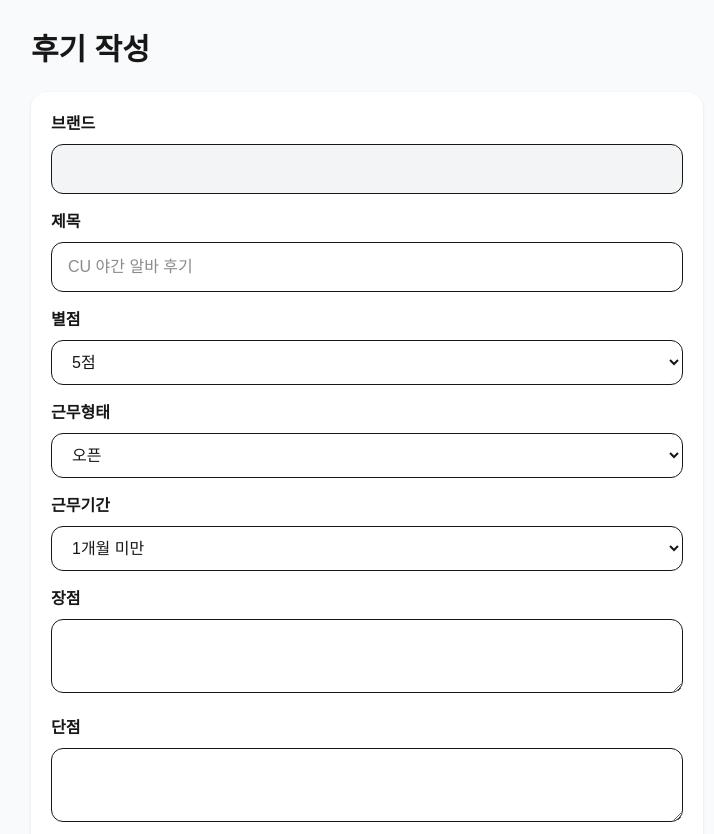
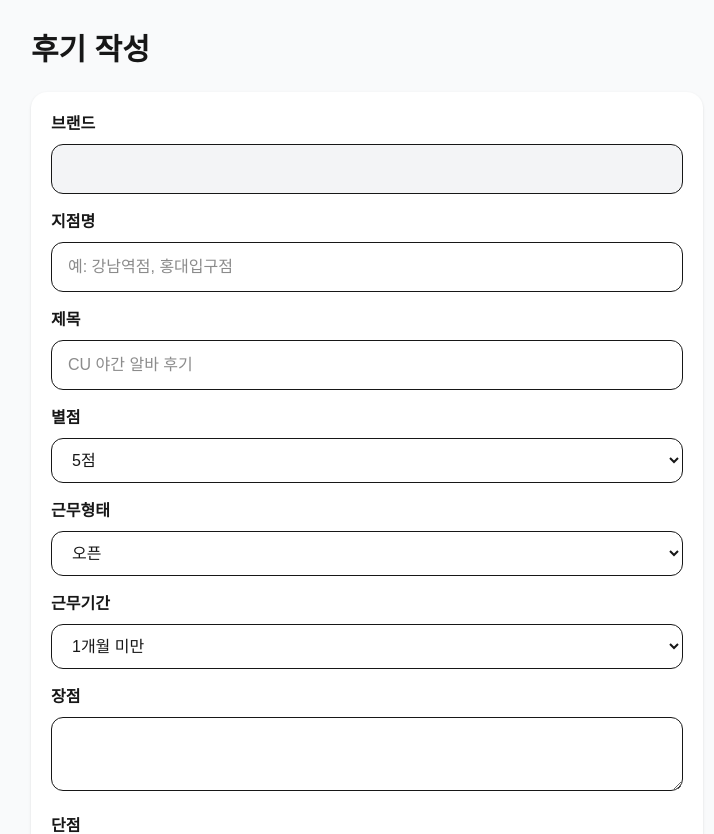
Before and after one commit to JIAKIM1324/alba-wiki, a Next.js app: page /write in a window 1280 px wide. Shown: the top 834 px of the page, without its empty margins (273-987 px from the left). Built offline with nearby package versions, Linux system fonts and the light colour scheme; no server answers.

Commit message:
add branch name

```diff
--- a/app/community/[slug]/page.tsx
+++ b/app/community/[slug]/page.tsx
@@ -74,6 +74,9 @@ export default async function CommunityPage({ params }: PageProps) {
                   className="block rounded-2xl bg-white p-4 shadow-sm"
                 >
                   <div className="font-semibold">{post.title}</div>
+                  <div className="mt-1 text-sm text-gray-500">
+                    {post.branch_name}
+                    </div>
                   <div className="mt-2 text-sm text-gray-500">
                     평점 {post.rating} · {post.shift_type} · {post.work_period}
                   </div>
--- a/app/post/[id]/page.tsx
+++ b/app/post/[id]/page.tsx
@@ -33,6 +33,9 @@ export default async function PostPage({ params }: PageProps) {
 
         <article className="mt-5 rounded-2xl bg-white p-5 shadow-sm">
           <h1 className="text-2xl font-bold">{post.title}</h1>
+          <p className="mt-2 text-gray-500">
+            {post.branch_name}
+            </p>
 
           <div className="mt-4 flex flex-wrap gap-2 text-sm">
             <span className="rounded-full bg-gray-100 px-3 py-2">
--- a/app/write/WriteForm.tsx
+++ b/app/write/WriteForm.tsx
@@ -9,8 +9,10 @@ export default function WriteForm() {
   const searchParams = useSearchParams()
   const communitySlug = searchParams.get('community')
 
+
   const [community, setCommunity] = useState<any>(null)
   const [title, setTitle] = useState('')
+  const [branchName, setBranchName] = useState('')
   const [rating, setRating] = useState('5')
   const [shiftType, setShiftType] = useState('오픈')
   const [workPeriod, setWorkPeriod] = useState('1개월 미만')
@@ -44,6 +46,7 @@ export default function WriteForm() {
       community_id: community.id,
       type: 'review',
       title,
+      branch_name: branchName,
       rating: Number(rating),
       shift_type: shiftType,
       work_period: workPeriod,
@@ -78,6 +81,16 @@ export default function WriteForm() {
               className="mt-2 w-full rounded-xl border bg-gray-100 px-4 py-3"
             />
           </div>
+          <div>
+            <label className="font-semibold">지점명</label>
+            <input
+                value={branchName}
+                onChange={(e) => setBranchName(e.target.value)}
+                required
+                placeholder="예: 강남역점, 홍대입구점"
+                className="mt-2 w-full rounded-xl border px-4 py-3"
+            />
+            </div>
 
           <div>
             <label className="font-semibold">제목</label>
```
